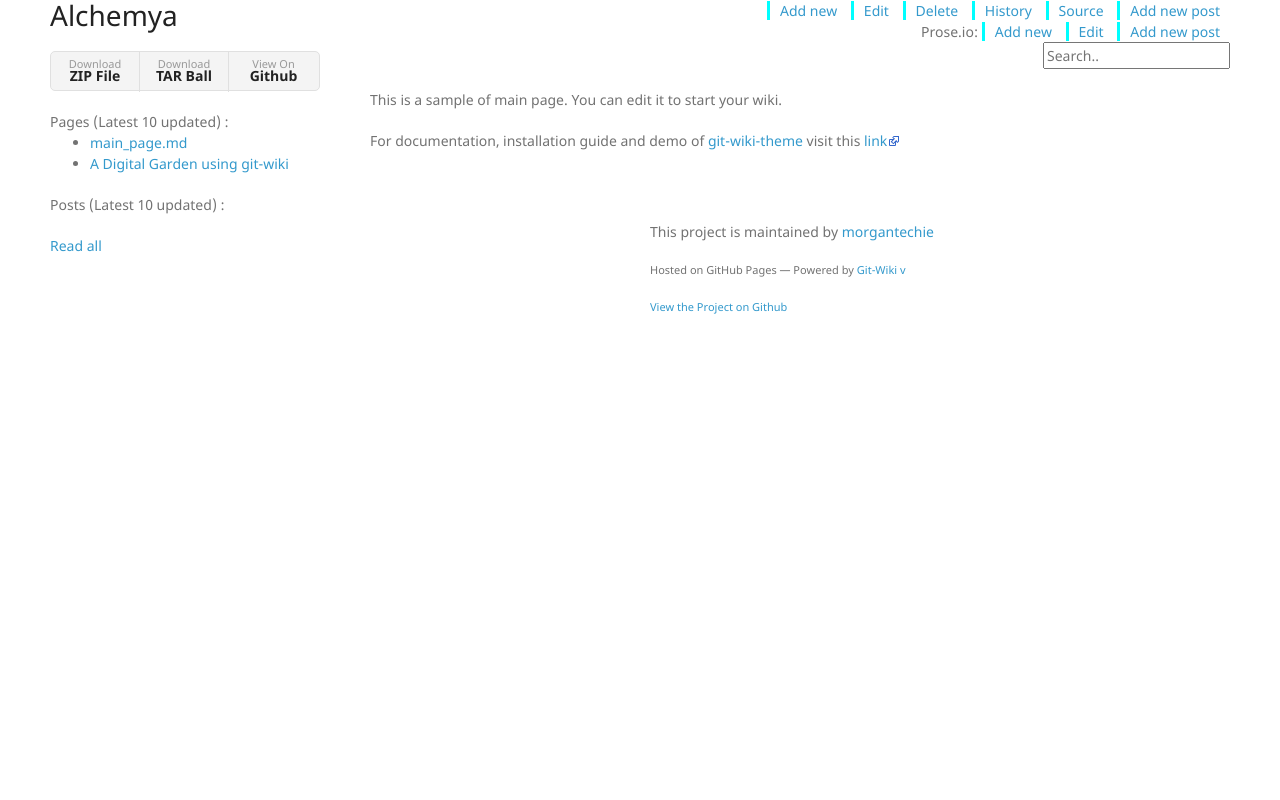
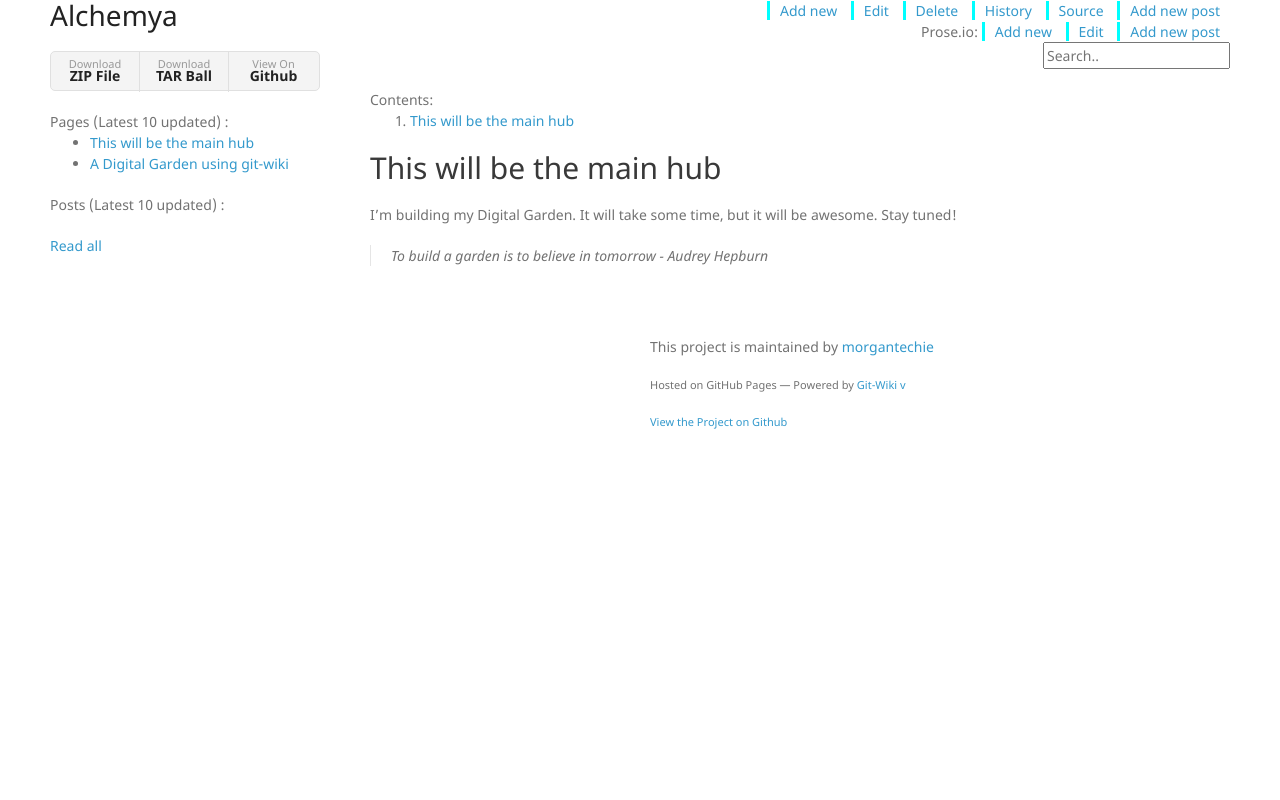
Before and after one commit to morgantechie/alchemya, a Jekyll site: the page built from wiki/main_page.md, in a window 1280 px wide. Shown: the part 150-950 px from the top of the page. Built offline with Jekyll 4.4.1, drawn with Linux system fonts in a browser that asks for light colours; nearby versions of some CDN libraries; our own code applies the rules of GitHub Pages for plain Markdown files.

Commit message:
page updated

```diff
--- a/wiki/main_page.md
+++ b/wiki/main_page.md
@@ -1,7 +1,9 @@
 ---
 redirect_from: "/"
 ---
+## This will be the main hub
 
-This is a sample of main page. You can edit it to start your wiki.
+I'm building my Digital Garden. It will take some time, but it will be awesome.
+Stay tuned!
 
-For documentation, installation guide and demo of [git-wiki-theme](git-wiki-theme) visit this [link](http://drassil.github.io/git-wiki/)
+> To build a garden is to believe in tomorrow - _Audrey Hepburn_
```
